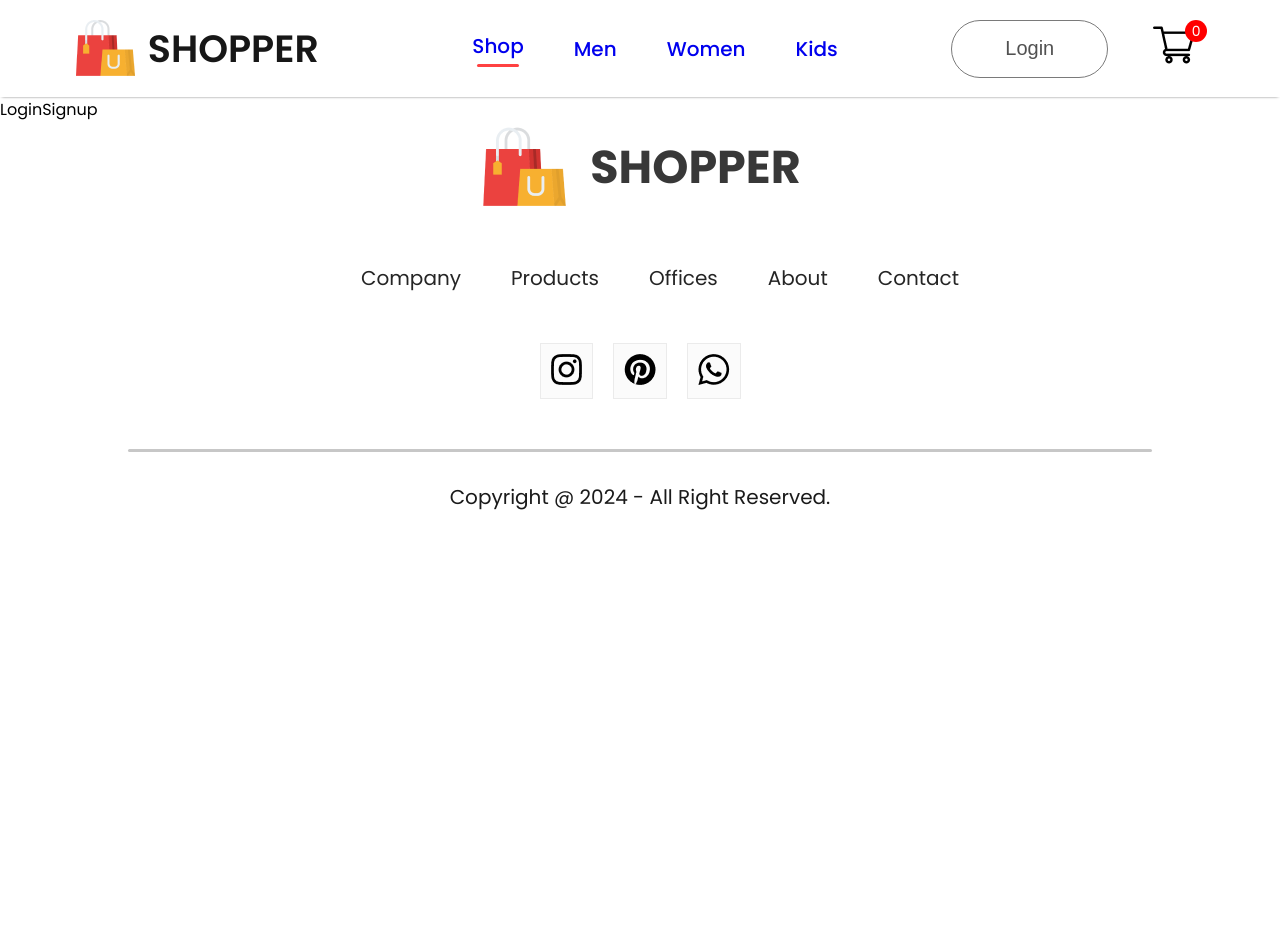
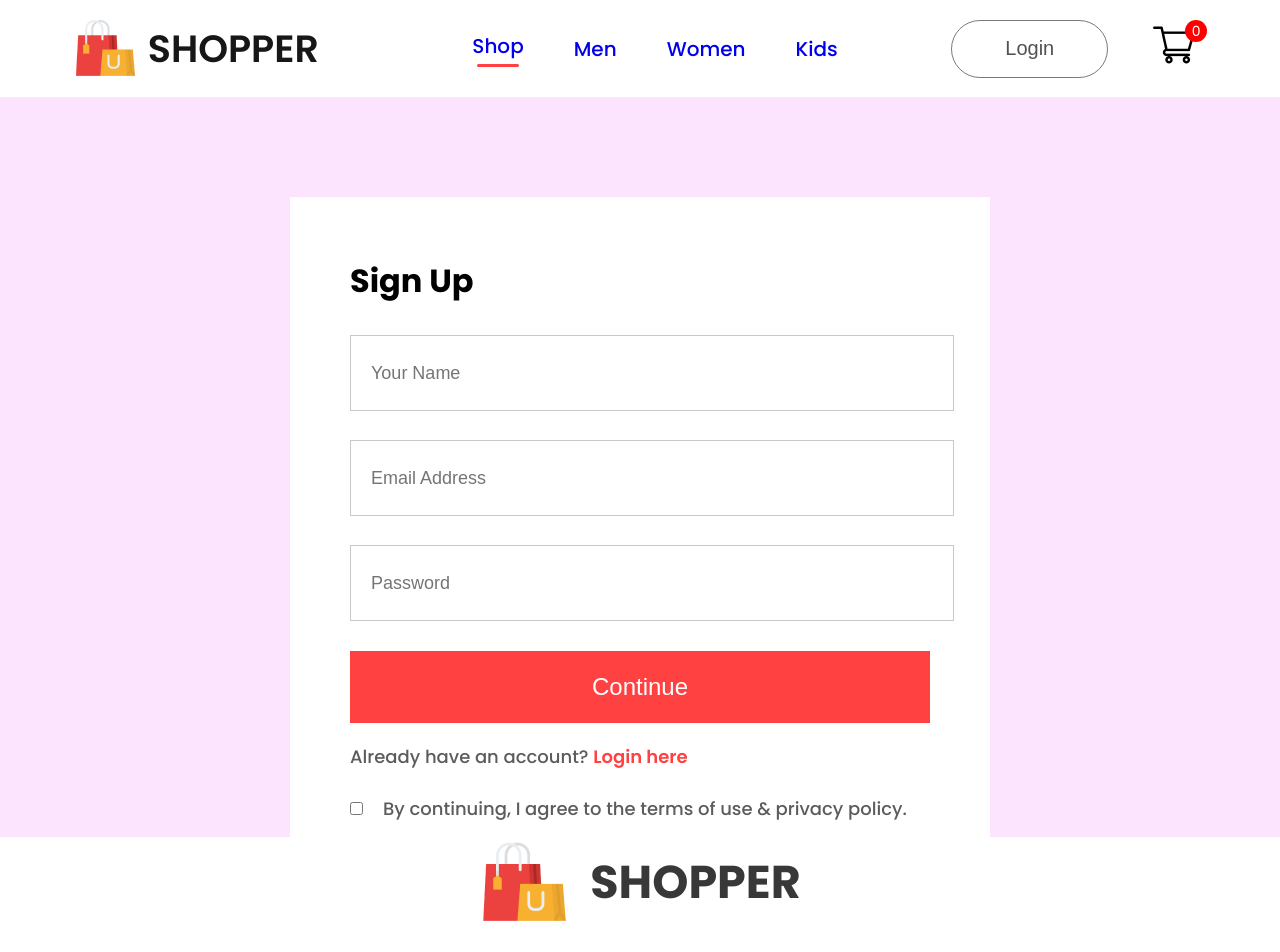
Before and after one commit to enmanuelsabarua/shopper, a React (Vite) app in the folder frontend/: page /login in a window 1280 px wide. Shown: the top 952 px of the page. Before the commit the page ends 800 px from the top, so only its background shows below. Built offline with nearby package versions, Linux system fonts and the light colour scheme.

Commit message:
feat: add sign up component

```diff
--- /dev/null
+++ b/frontend/src/Pages/CSS/LoginSignup.css
@@ -0,0 +1,69 @@
+.loginsignup {
+  width: 100%;
+  height: 80vh;
+  background-color: #fce3fe;
+  padding-top: 100px;
+}
+
+.loginsignup-container {
+  width: 580px;
+  height: 600px;
+  background-color: white;
+  margin: auto;
+  padding: 40px 60px;
+}
+
+.loginsignup-container h1 {
+  margin: 20px 0;
+}
+
+.loginsignup-fields {
+  display: flex;
+  flex-direction: column;
+  gap: 29px;
+  margin-top: 30px;
+}
+
+.loginsignup-fields input {
+  height: 72px;
+  width: 100%;
+  padding-left: 20px;
+  border: 1px solid #c9c9c9;
+  outline: none;
+  color: #5c5c5c;
+  font-size: 18px;
+}
+
+.loginsignup-container button {
+  width: 580px;
+  height: 72px;
+  color: white;
+  background-color: #ff4141;
+  margin-top: 30px;
+  border: none;
+  font-size: 24px;
+  font-weight: 500;
+  cursor: pointer;
+}
+
+.loginsignup-login {
+  margin-top: 20px;
+  color: #5c5c5c;
+  font-size: 18px;
+  font-weight: 500;
+}
+
+.loginsignup-login span {
+  color: #ff4141;
+  font-weight: 600;
+}
+
+.loginsignup-agree {
+  display: flex;
+  align-items: center;
+  margin-top: 25px;
+  gap: 20px;
+  color: #5c5c5c;
+  font-size: 18px;
+  font-weight: 500;
+}
--- a/frontend/src/Pages/LoginSignup.jsx
+++ b/frontend/src/Pages/LoginSignup.jsx
@@ -1,5 +1,22 @@
+import './CSS/LoginSignup.css';
+
 export const LoginSignup = () => {
   return (
-    <div>LoginSignup</div>
+    <div className="loginsignup">
+      <div className="loginsignup-container">
+        <h1>Sign Up</h1>
+        <div className="loginsignup-fields">
+          <input type="text" placeholder="Your Name" />
+          <input type="email" placeholder="Email Address" />
+          <input type="password" placeholder="Password" />
+        </div>
+        <button>Continue</button>
+        <p className="loginsignup-login">Already have an account? <span>Login here</span></p>
+        <div className="loginsignup-agree">
+          <input type="checkbox" name="" id="" />
+          <p>By continuing, I agree to the terms of use & privacy policy.</p>
+        </div>
+      </div>
+    </div>
   )
 }
```
